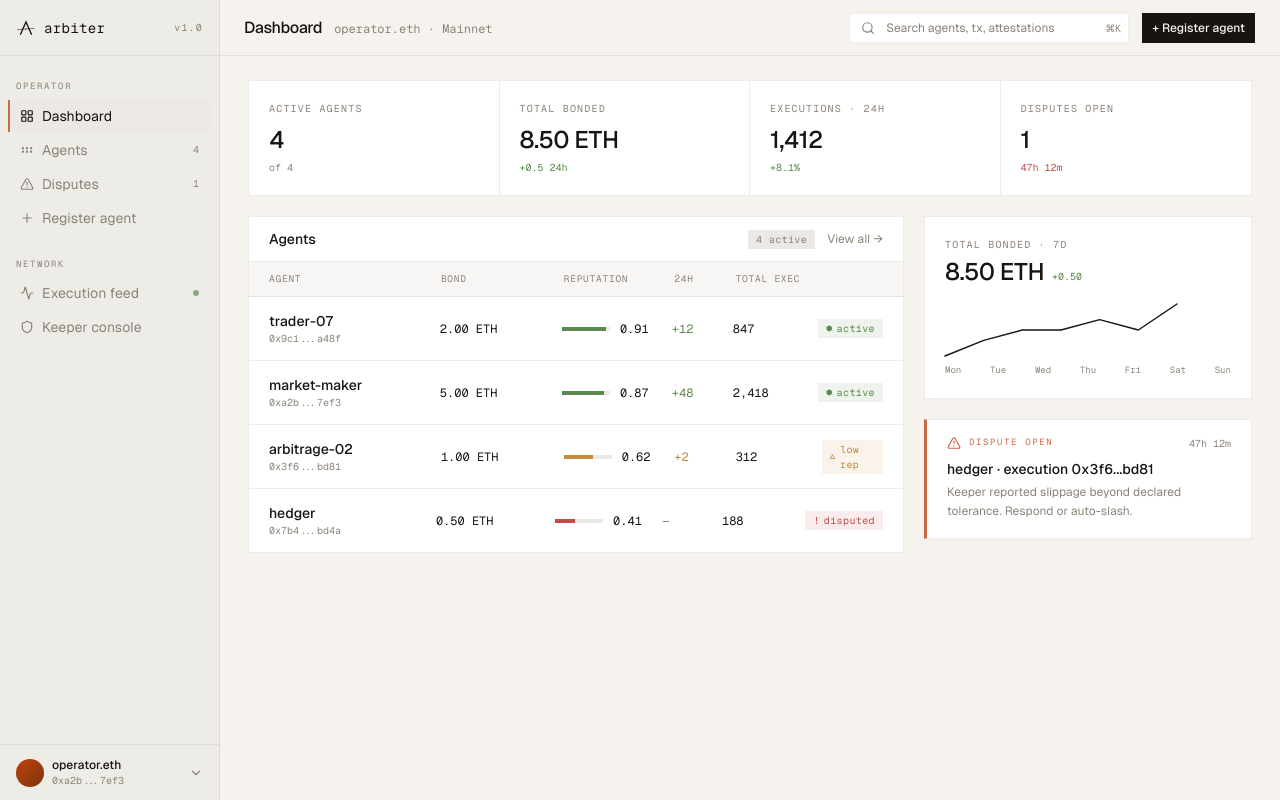
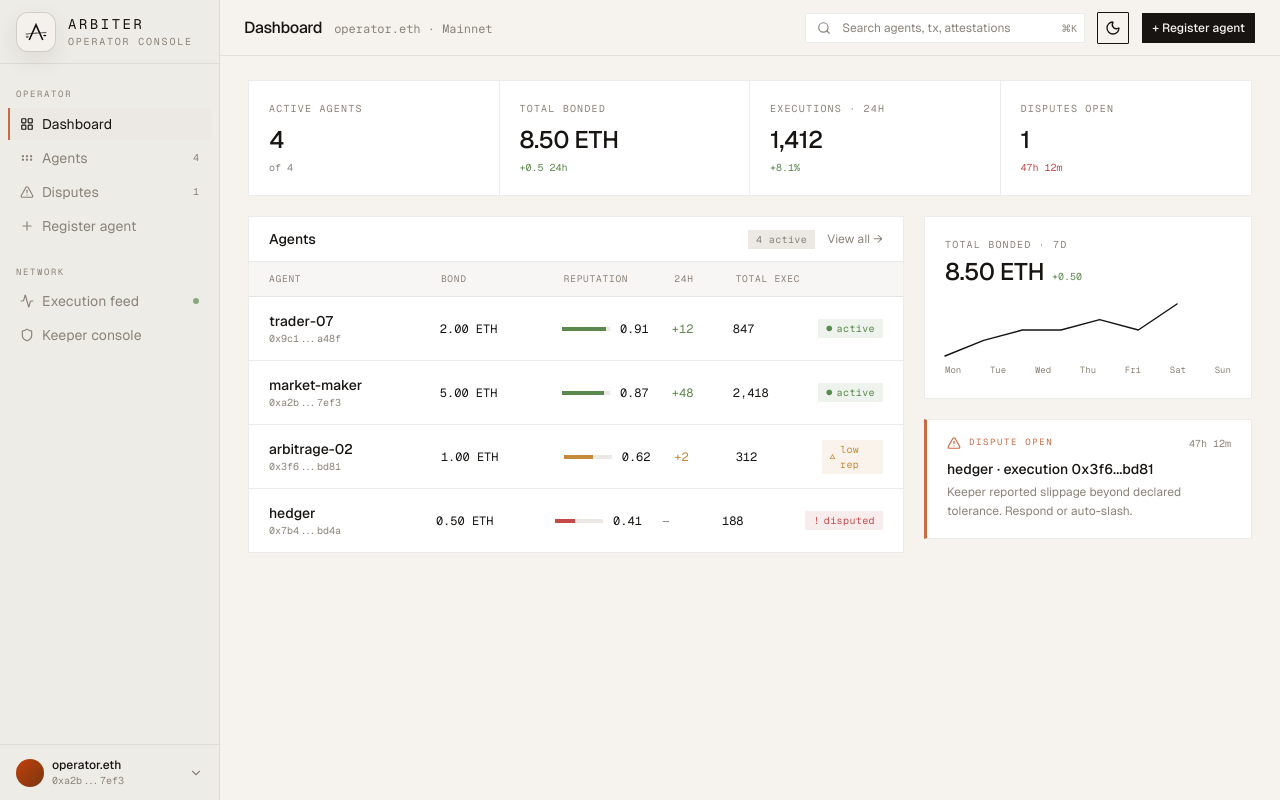
Before and after one commit to Hrishi75/Arbiter, a Next.js app in the folder frontend/: page /dashboard in a window 1280 px wide. Built offline with nearby package versions, Linux system fonts and the light colour scheme.

Commit message:
refactor(frontend): edit dashboard with attach logo and toggle button for theme

```diff
--- a/frontend/components/dashboard/sidebar-nav.tsx
+++ b/frontend/components/dashboard/sidebar-nav.tsx
@@ -12,7 +12,7 @@ import {
   Shield,
   ChevronDown,
 } from "lucide-react";
-import { ArbiterMark } from "@/components/arbiter-mark";
+import { BrandLogo } from "@/components/brand-logo";
 import { cn } from "@/lib/utils";
 
 const navOperator = [
@@ -61,13 +61,17 @@ export function SidebarNav() {
 
   return (
     <aside className="fixed inset-y-0 left-0 flex w-[220px] flex-col border-r border-hairline bg-sidebar">
-      <div className="flex h-14 items-center gap-2 border-b border-hairline px-4">
-        <ArbiterMark size={20} />
-        <span className="font-mono text-sm tracking-wide">arbiter</span>
-        <span className="ml-auto font-mono text-[10px] tracking-[0.12em] text-muted-foreground">
-          v1.0
-        </span>
-      </div>
+      <Link href="/" className="flex h-16 items-center gap-3 border-b border-hairline px-4">
+        <div className="flex h-10 w-10 items-center justify-center rounded-xl border border-hairline-strong bg-background/80 text-foreground shadow-[0_8px_24px_rgba(20,18,16,0.08)]">
+          <BrandLogo size={24} />
+        </div>
+        <div className="min-w-0">
+          <div className="font-mono text-sm tracking-[0.18em] text-foreground">ARBITER</div>
+          <div className="font-mono text-[10px] uppercase tracking-[0.18em] text-muted-foreground">
+            Operator Console
+          </div>
+        </div>
+      </Link>
 
       <div className="px-4 pt-6 pb-1.5 font-mono text-[9px] uppercase tracking-[0.18em] text-muted-foreground">
         Operator
--- a/frontend/components/dashboard/topbar.tsx
+++ b/frontend/components/dashboard/topbar.tsx
@@ -1,5 +1,6 @@
 import Link from "next/link";
 import { Search } from "lucide-react";
+import { ThemeToggle } from "@/components/theme-toggle";
 import { Button } from "@/components/ui/button";
 
 interface TopbarProps {
@@ -38,6 +39,8 @@ export function Topbar({
           </kbd>
         </div>
 
+        <ThemeToggle />
+
         <Button asChild size="sm" className="text-xs font-medium">
           <Link href={cta.href}>{cta.label}</Link>
         </Button>
```
